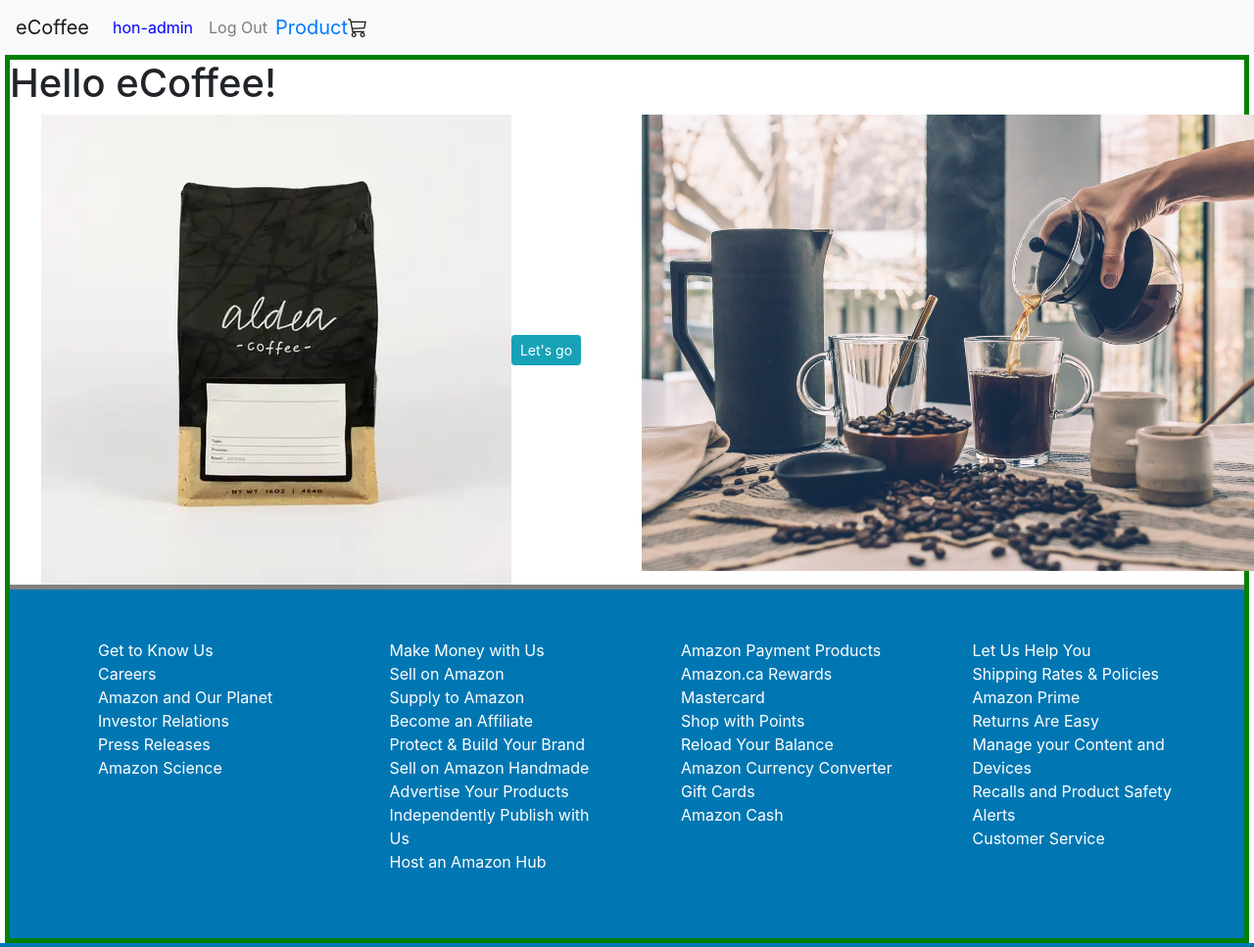
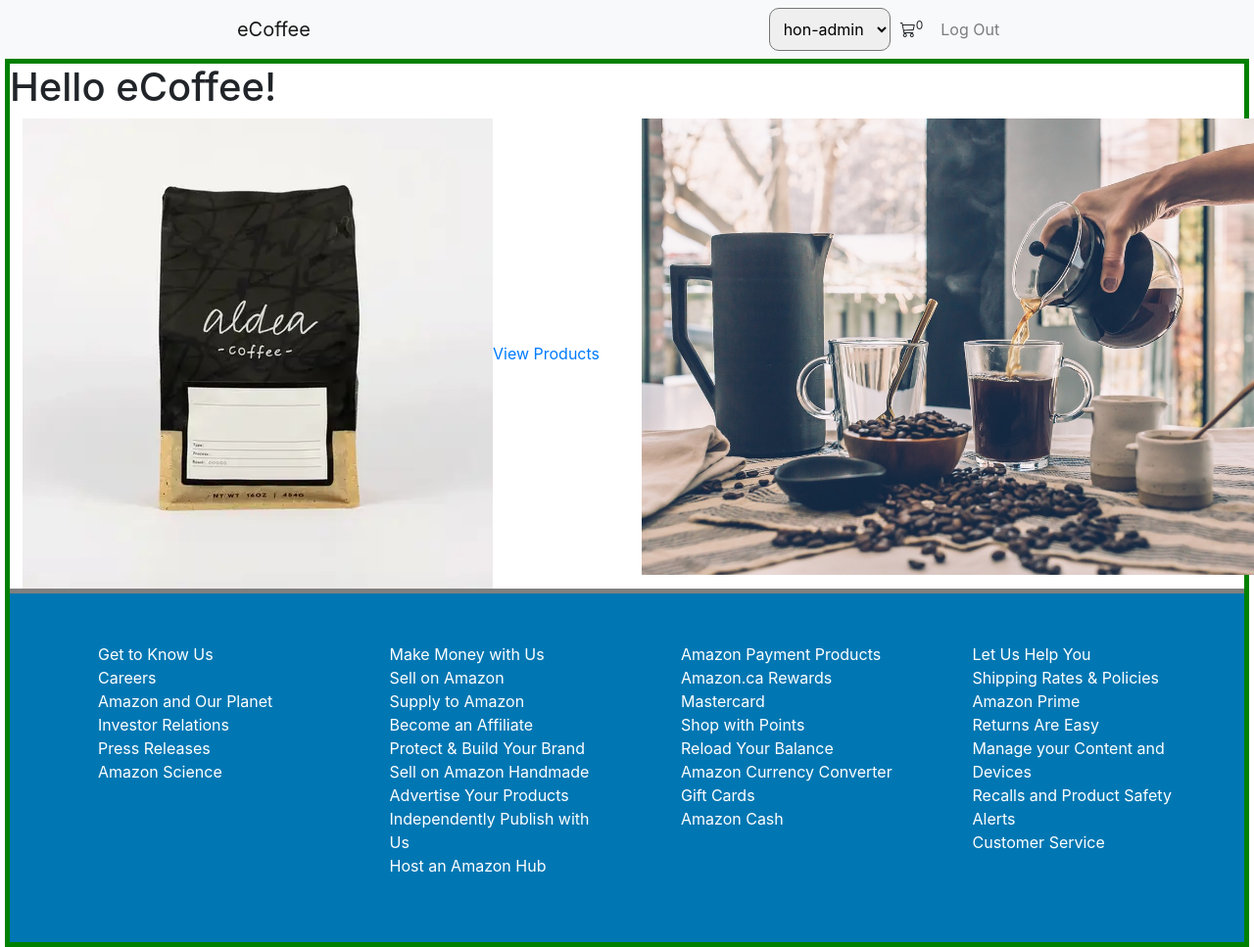
Before and after one commit to hon-nova/eCoffee, a Django app: page / in a window 1280 px wide; the page is wider, and only the part inside the window is pictured. Shown: that part at 98% size. Run offline with Django 4.2, Linux system fonts and the light colour scheme; a user stored in the database is signed in; some libraries are stand-ins or nearby versions.

Commit message:
fixed nav

```diff
--- a/eCoffee/static/eCoffee/layout-style.css
+++ b/eCoffee/static/eCoffee/layout-style.css
@@ -0,0 +1,18 @@
+nav > div{
+   display:flex;
+   justify-content: space-between;
+   align-items: center;
+   margin:auto;
+}
+ul {
+   justify-content: space-evenly;
+   justify-content: center;
+   align-items: center;
+}
+ul > li {
+   margin-right:10px;
+}
+select#profile {
+   border-radius: 10px;
+   padding:10px;
+}
--- a/eCoffee/templates/eCoffee/admin_dashboard.html
+++ b/eCoffee/templates/eCoffee/admin_dashboard.html
@@ -5,7 +5,6 @@
 {% endblock %}
 
 {% block body %}
-
     <div class="admin-products-container">
       {%if products%}
       <a class="btn btn-sm btn-primary" href="{% url 'create_product' %}"> + Add Product </a>
--- a/eCoffee/templates/eCoffee/index.html
+++ b/eCoffee/templates/eCoffee/index.html
@@ -8,13 +8,14 @@
    <div class="row">
       <div class="col-md-6" style="display:flex;margin:auto;justify-content:center;align-items:center;">
         <img src="{% static 'eCoffee/images/gif.webp' %}" alt="gif"/>
-         <button class="btn btn-sm btn-info">Let's go</button>
+         <a href="{% url 'products' %}">View Products</a>
       </div>
       <div class="col-md-6">
          <img src="{% static 'eCoffee/images/coffee-homepage.jpg' %}" alt="coffee" width="700" heigth="auto"/>
       </div>
    </div>
    <div class="divider"></div>
+
     <div class="footer-section">
         {% if footer_data %}
         <div class="row">
--- a/eCoffee/templates/eCoffee/layout.html
+++ b/eCoffee/templates/eCoffee/layout.html
@@ -3,6 +3,8 @@
 <!DOCTYPE html>
 <html lang="en">
     <head>
+        <meta charset="UTF-8">
+        <meta name="viewport" content="width=device-width, initial-scale=1.0">
         <title>{% block title %}eCoffee Home{% endblock %}</title>
         <link rel="stylesheet" href="https://stackpath.bootstrapcdn.com/bootstrap/4.4.1/css/bootstrap.min.css" integrity="sha384-Vkoo8x4CGsO3+Hhxv8T/Q5PaXtkKtu6ug5TOeNV6gBiFeWPGFN9MuhOf23Q9Ifjh" crossorigin="anonymous">
         <link href="https://cdn.jsdelivr.net/npm/bootstrap-icons@1.8.1/font/bootstrap-icons.css" rel="stylesheet">
@@ -14,24 +16,23 @@
     </head>
     <body>
         <nav class="navbar navbar-expand-lg navbar-light bg-light">
-
-            <a class="navbar-brand" href="/">eCoffee</a>
+            <div><a class="navbar-brand" href="/">eCoffee</a></div>
             <div>
               <ul class="navbar-nav mr-auto">
-               {% comment %} <li><img src="{% static 'network/images/network.png' %}" width="50" height="50" class="network-icon"/></li> {% endcomment %}
-                {% comment %} <li class="nav-item">
-                  <a class="nav-link {% if request.path == '' %}active{% endif %}" href="{% url 'index' %}">All Posts</a>
-                </li> {% endcomment %}
                 {% if user.is_authenticated %}
-                    {% comment %} <li class="nav-item">
-                        <a class="nav-link {% if request.path == '/following' %}active{% endif %}" href="{% url 'following'%}">Following</a>
-                    </li> {% endcomment %}
                     <li class="nav-item">
-                        <a class="nav-link" style="color:blue;">{{user.username}}</a>
+                        <select id="profile">
+                            <option value=""> <a class="nav-link" style="color:blue;">{{user.username}}</a></option>
+                            <option value="settings">Settings</option>
+                            <option value="profile">Profile</option>
+                        </select>
+
                     </li>
+                    <li class="nav-item"><i class="bi bi-cart3"></i><sup>0</sup></li>
                     <li class="nav-item">
                         <a class="nav-link" href="{% url 'logout' %}">Log Out</a>
                     </li>
+
                 {% else %}
                     <li class="nav-item">
                         <a class="nav-link" href="{% url 'login' %}">Log In</a>
@@ -42,13 +43,7 @@
                 {% endif %}
               </ul>
             </div>
-            <div class="navbar-brand">
-                <ul class="navbar-nav mr-auto">
-                    <li class="nav-item"><a href="{% url 'products' %}">Product</a></li>
-                    <li class="nav-item"><i class="bi bi-cart3"></i></li>
-                </ul>
-            </div>
-          </nav>
+        </nav>
           {% block nav %}
           {% endblock %}
         <div class="body">
```
Also changed, not shown: eCoffee/templates/eCoffee/admin_products.html (+7 -2 lines), README.md, db.sqlite3, eCoffee/static/eCoffee/index-style.css (line endings or trailing spaces).
